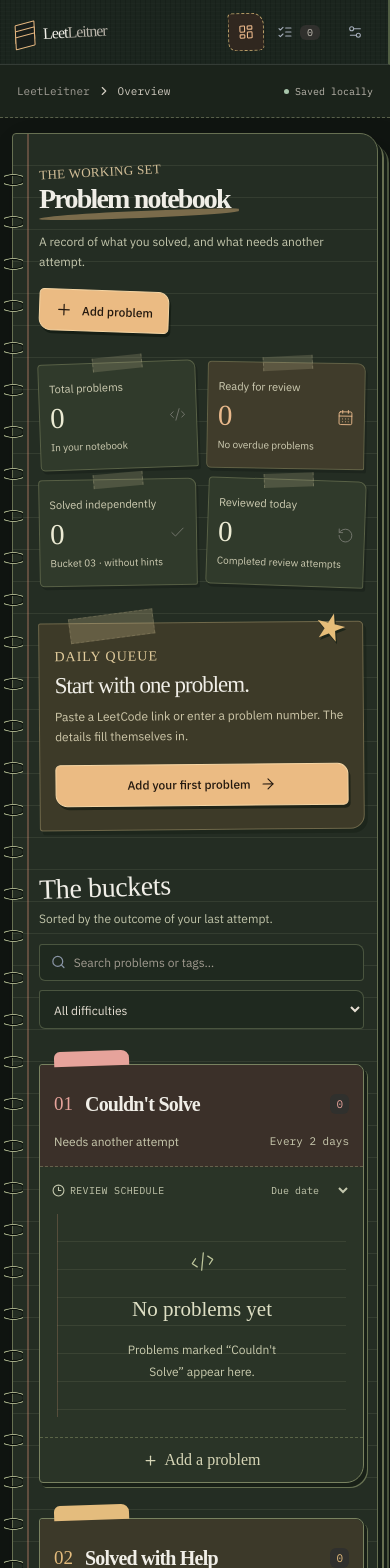
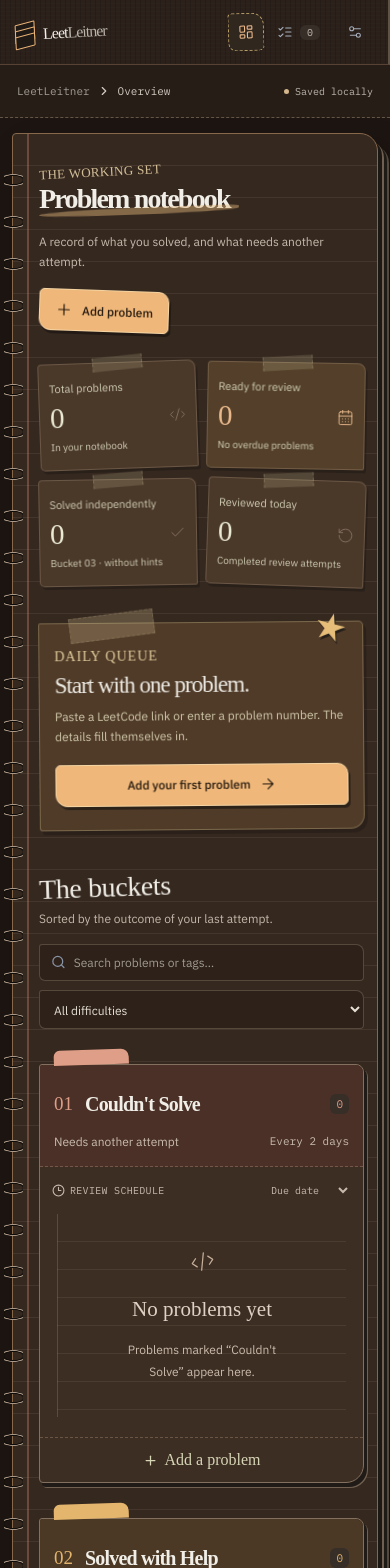
Before and after one commit to HadiYoussef2005/LeetLeitner, a React (Vite) app: page / in a window 390 px wide. Shown: the top 1568 px of the page. Built offline with nearby package versions, Linux system fonts and the light colour scheme.

Commit message:
Warm the notebook to autumn browns and add paper motion

```diff
--- a/src/workbench.css
+++ b/src/workbench.css
@@ -2,12 +2,12 @@
    Shared form/layout primitives live in style.css. */
 :root {
   font-family: "IBM Plex Sans", system-ui, sans-serif;
-  background: #131615;
+  background: #181411;
   color: #f0eee7;
   --muted: #a19e96;
-  --border: #343c36;
+  --border: #42382e;
   --accent: #ebbb83;
-  --green: #a8c6ac;
+  --green: #c6b7a8;
   --amber: #e4bc7d;
   --red: #e6a39b;
   --mono: "IBM Plex Mono", Consolas, monospace;
@@ -32,7 +32,7 @@ select:focus-visible {
 }
 .sidebar {
   width: 216px;
-  background: #181d1a;
+  background: #1f1a16;
   padding: 30px 17px;
   border-color: var(--border);
 }
@@ -69,7 +69,7 @@ main {
   height: 13px;
   border: 1.5px solid var(--accent);
   transform: skewY(-12deg);
-  background: #181d1a;
+  background: #1f1a16;
   border-radius: 1px;
   left: 0;
   top: 1px;
@@ -107,7 +107,7 @@ main {
 .nav-count,
 .bucket-count {
   font-family: var(--mono);
-  background: #30302d;
+  background: #362e27;
   border-radius: 6px;
   color: #c3beb4;
 }
@@ -132,7 +132,7 @@ main {
   font-size: 11px;
 }
 .local-note svg {
-  color: #a8a99b;
+  color: #b2a192;
   stroke-width: 1.5;
 }
 .sidebar-foot {
@@ -241,7 +241,7 @@ h1 {
 }
 .stats > div {
   border: 1px solid var(--border);
-  background: #1b201d;
+  background: #231d18;
   border-radius: 12px;
   padding: 20px;
   box-shadow: 0 3px 12px #00000012;
@@ -265,7 +265,7 @@ h1 {
 }
 .stats strong svg {
   width: 17px;
-  color: #767870;
+  color: #887360;
   stroke-width: 1.3;
 }
 .stats .accent,
@@ -279,7 +279,7 @@ h1 {
   line-height: 1.6;
 }
 .review-banner {
-  background: linear-gradient(110deg, #302b22, #222820);
+  background: linear-gradient(110deg, #302b22, #2a241e);
   border: 1px solid #5b5140;
   border-radius: 14px;
   padding: 27px 25px;
@@ -335,7 +335,7 @@ h1 {
 .search {
   border-color: #423f39;
   border-radius: 8px;
-  background: #1a1a19;
+  background: #1e1915;
 }
 .search input {
   font-size: 12px;
@@ -344,12 +344,12 @@ h1 {
 .filters select {
   font-size: 11px;
   border-radius: 8px;
-  background: #1a1a19;
+  background: #1e1915;
   border-color: #423f39;
 }
 input,
 select {
-  background: #20201e;
+  background: #241f1a;
   border-color: #47443e;
   border-radius: 8px;
   color: #e7e0d4;
@@ -364,8 +364,8 @@ input::placeholder {
   gap: 16px;
 }
 .bucket {
-  background: #181d1a;
-  border-color: #343d36;
+  background: #1f1a16;
+  border-color: #42382f;
   border-radius: 12px;
   overflow: hidden;
   min-height: 340px;
@@ -378,7 +378,7 @@ input::placeholder {
 .bucket.red .bucket-header,
 .bucket.amber .bucket-header,
 .bucket.green .bucket-header {
-  background: #1e2520;
+  background: #27211c;
 }
 .bucket-header h3 {
   font-size: 15px;
@@ -426,8 +426,8 @@ input::placeholder {
   padding: 0 11px 8px;
 }
 .problem-card {
-  background: #242b25;
-  border: 1px solid #3b443b;
+  background: #2e2721;
+  border: 1px solid #4a3f35;
   border-radius: 9px;
   padding: 17px 15px 14px;
   margin-bottom: 10px;
@@ -437,7 +437,7 @@ input::placeholder {
     border-color 0.15s;
 }
 .problem-card:hover {
-  background: #2b342c;
+  background: #382f27;
   border-color: #9b7a58;
   transform: none;
 }
@@ -460,8 +460,8 @@ input::placeholder {
   padding: 3px 5px;
 }
 .difficulty.easy {
-  background: #273027;
-  color: #bfd8bc;
+  background: #332b24;
+  color: #d8cabc;
 }
 .difficulty.medium {
   background: #332d22;
@@ -474,8 +474,8 @@ input::placeholder {
 .tags span {
   font-family: var(--mono);
   font-size: 11px;
-  background: #2d352d;
-  border: 1px solid #424b3e;
+  background: #393129;
+  border: 1px solid #504439;
   color: #bfb5a4;
   border-radius: 6px;
   padding: 2px 5px;
@@ -544,7 +544,7 @@ input::placeholder {
 .queue-list {
   border-radius: 6px;
   border-color: #423c32;
-  background: #1a1a19;
+  background: #1e1915;
 }
 .queue-row {
   border-color: #36312b;
@@ -570,7 +570,7 @@ footer {
   margin-top: 27px;
 }
 dialog {
-  background: #1c1c1b;
+  background: #201b17;
   border-color: #5b5143;
   border-radius: 16px;
   padding: 30px;
@@ -950,7 +950,7 @@ progress {
   border-top-color: var(--amber);
 }
 .bucket.green .bucket-header {
-  background: #202b23;
+  background: #2c251f;
   border-top-color: var(--green);
 }
 .bucket.red .bucket-number {
@@ -1039,14 +1039,14 @@ progress {
   --hand: "Segoe Print", "Bradley Hand", cursive;
 }
 .app-shell {
-  background: #101511;
+  background: #16120f;
 }
 .sidebar {
   background:
     repeating-linear-gradient(0deg, #ffffff03 0 1px, transparent 1px 4px),
-    repeating-linear-gradient(90deg, #0002 0 1px, transparent 1px 5px), #1b251e;
+    repeating-linear-gradient(90deg, #0002 0 1px, transparent 1px 5px), #25201b;
   box-shadow: inset -8px 0 15px #0005;
-  border-right: 2px solid #526044;
+  border-right: 2px solid #605244;
 }
 .brand {
   font-family: var(--hand);
@@ -1066,8 +1066,8 @@ progress {
   transform: rotate(-2deg);
 }
 .topbar {
-  border-bottom: 1px dashed #59604a;
-  background: #1b231b;
+  border-bottom: 1px dashed #635547;
+  background: #241f1a;
 }
 .main-content {
   position: relative;
@@ -1075,7 +1075,7 @@ progress {
   margin: 22px 24px 30px 18px;
   max-width: 1450px;
   padding: 45px 30px 30px 64px;
-  background-color: #242d23;
+  background-color: #2f2821;
   background-image:
     linear-gradient(
       90deg,
@@ -1083,14 +1083,14 @@ progress {
       #d38c7259 39px 41px,
       transparent 41px
     ),
-    repeating-linear-gradient(transparent 0 31px, #c6cda719 31px 32px);
-  border: 1px solid #677052;
+    repeating-linear-gradient(transparent 0 31px, #cdb9a719 31px 32px);
+  border: 1px solid #716051;
   border-radius: 4px 18px 22px 4px;
   box-shadow:
-    4px 5px 0 #141c15,
-    6px 7px 0 #687052,
-    9px 10px 0 #161e17,
-    11px 12px 0 #4a543e,
+    4px 5px 0 #1c1814,
+    6px 7px 0 #716051,
+    9px 10px 0 #1e1a16,
+    11px 12px 0 #55493d,
     14px 18px 30px #0006;
 }
 .main-content::before {
@@ -1103,9 +1103,9 @@ progress {
   background: radial-gradient(
       ellipse 14px 6px at center,
       transparent 0 9px,
-      #080e09 10px 11px,
-      #a3aa86 12px 13px,
-      #1c261c 14px,
+      #0e0b08 10px 11px,
+      #aa9786 12px 13px,
+      #27211b 14px,
       transparent 15px
     )
     center top / 31px 42px repeat-y;
@@ -1142,13 +1142,13 @@ h1::after {
   margin-top: -9px;
 }
 .page-heading p {
-  color: #c4c7ad;
+  color: #c7baad;
   max-width: 480px;
 }
 .primary {
   border-radius: 5px 11px 5px 12px;
   border: 1px solid #f5d5a4;
-  box-shadow: 2px 3px 0 #0e160e99;
+  box-shadow: 2px 3px 0 #16120e99;
 }
 .page-heading > .primary {
   transform: rotate(2deg);
@@ -1162,10 +1162,10 @@ h1::after {
 .stats > div {
   position: relative;
   padding: 17px;
-  background: #303a2b;
-  border: 1px solid #a3aa7959;
+  background: #3b322a;
+  border: 1px solid #aa917959;
   border-radius: 4px 8px 2px 5px;
-  box-shadow: 2px 3px 0 #131a1466;
+  box-shadow: 2px 3px 0 #1a161366;
 }
 .stats > div:first-child {
   padding-left: 17px;
@@ -1180,7 +1180,7 @@ h1::after {
 }
 .stats > div:last-child {
   transform: rotate(2deg);
-  border-right: 1px solid #a3aa7959;
+  border-right: 1px solid #aa917959;
 }
 .stats > div::before {
   content: "";
@@ -1212,7 +1212,7 @@ h1::after {
   background: #3d3a28;
   border: 1px solid #b2a57670;
   border-radius: 2px 5px 14px 3px;
-  box-shadow: 3px 4px 0 #10180f55;
+  box-shadow: 3px 4px 0 #18130f55;
   padding: 26px 22px;
   margin-bottom: 40px;
   transform: rotate(-0.5deg);
@@ -1236,7 +1236,7 @@ h1::after {
   font-size: 37px;
   color: #e6bd79;
   transform: rotate(15deg);
-  text-shadow: 2px 2px #1d2519;
+  text-shadow: 2px 2px #251f19;
   pointer-events: none;
 }
 .review-banner h2 {
@@ -1266,12 +1266,12 @@ h1::after {
   transform: rotate(-2deg);
 }
 .collection-heading > div > span {
-  color: #c1c5aa;
+  color: #c5b7aa;
 }
 .search,
 .filters select {
-  background: #1f291f;
-  border-color: #8c997064;
+  background: #2a241e;
+  border-color: #99847064;
   border-radius: 3px 8px 4px 6px;
 }
 .buckets {
@@ -1281,17 +1281,17 @@ h1::after {
 .bucket {
   position: relative;
   overflow: visible;
-  border: 1px solid #798260;
+  border: 1px solid #84705e;
   border-radius: 3px 8px 18px 4px;
-  background: #2a3427;
+  background: #352d26;
   box-shadow:
-    3px 4px 0 #182017,
-    4px 5px 0 #677152;
+    3px 4px 0 #201b17,
+    4px 5px 0 #726151;
 }
 .bucket-header {
   padding: 23px 14px 17px;
   border-top: 0;
-  border-bottom: 1px dashed #a7ab7e66;
+  border-bottom: 1px dashed #ab947e66;
   border-radius: 3px 8px 0 0;
 }
 .bucket-header h3 {
@@ -1324,7 +1324,7 @@ h1::after {
   background: #3c3929;
 }
 .bucket.green .bucket-header {
-  background: #2c3c2d;
+  background: #3d342b;
 }
 .bucket-number {
   font-family: var(--hand);
@@ -1332,21 +1332,21 @@ h1::after {
 }
 .bucket-header p,
 .bucket-header p span {
-  color: #c9c9ae;
+  color: #c9bbae;
 }
 .bucket-sort {
   padding: 12px;
 }
 .bucket-sort > span,
 .bucket-sort select {
-  color: #c3c7ad;
+  color: #c7baad;
 }
 .bucket-content {
   padding: 0 12px 8px;
 }
 .problem-card {
   position: relative;
-  background-color: #343e2d;
+  background-color: #3f352c;
   background-image:
     linear-gradient(
       90deg,
@@ -1354,12 +1354,12 @@ h1::after {
       #db9a7438 11px 12px,
       transparent 12px
     ),
-    repeating-linear-gradient(transparent 0 27px, #d2d7aa18 27px 28px);
-  border: 1px solid #89926788;
+    repeating-linear-gradient(transparent 0 27px, #d4c0ac18 27px 28px);
+  border: 1px solid #927c6788;
   border-radius: 2px 4px 9px 3px;
   padding: 15px 12px 12px 21px;
   margin-bottom: 12px;
-  box-shadow: 2px 3px 0 #121b1266;
+  box-shadow: 2px 3px 0 #1b161266;
 }
 .problem-card:nth-child(3n + 1) {
   transform: rotate(-0.6deg);
@@ -1368,7 +1368,7 @@ h1::after {
   transform: rotate(0.7deg);
 }
 .problem-card:hover {
-  background-color: #3d4934;
+  background-color: #493e34;
   border-color: #d5bd86;
 }
 .problem-card h4 {
@@ -1381,30 +1381,30 @@ h1::after {
 }
 .card-top,
 .card-bottom {
-  color: #d0d0ae;
+  color: #d0beae;
 }
 .card-bottom {
-  border-top: 1px dashed #ccd2a738;
+  border-top: 1px dashed #d2bca738;
 }
 .tags span {
-  background: #25312199;
+  background: #31292199;
   border: 0;
   border-radius: 2px;
-  color: #d7d8b9;
+  color: #d8c8b9;
 }
 .bucket-add {
   font-family: var(--hand);
   font-size: 16px;
   color: #d6d5b6;
-  border-top: 1px dashed #a1ac7566;
+  border-top: 1px dashed #ac907566;
 }
 .bucket-add:hover {
-  background: #36442e;
+  background: #44392e;
 }
 .empty-bucket {
   background: repeating-linear-gradient(
     transparent 0 27px,
-    #d2d7aa18 27px 28px
+    #d4c0ac18 27px 28px
   );
   border-left: 1px solid #d6987640;
   margin: 0 5px 12px;
@@ -1413,25 +1413,25 @@ h1::after {
 .empty-bucket h4 {
   font-family: var(--hand);
   font-size: 21px;
-  color: #dedfc4;
+  color: #dfd1c4;
 }
 .empty-bucket p {
-  color: #c9cbae;
+  color: #cbbcae;
   font-size: 12px;
 }
 .empty-bucket svg {
-  color: #bdc59b;
+  color: #c5af9b;
   transform: rotate(-12deg);
 }
 footer {
-  border-top: 1px dashed #929d6e88;
-  color: #bcc3a3;
+  border-top: 1px dashed #9d856e88;
+  color: #c3b2a3;
 }
 dialog {
   background:
-    repeating-linear-gradient(transparent 0 31px, #c6cda70b 31px 32px), #252d23;
+    repeating-linear-gradient(transparent 0 31px, #cdb9a70b 31px 32px), #2f2821;
   border-radius: 4px 15px 13px 4px;
-  border: 1px solid #788461;
+  border: 1px solid #86725f;
   border-left: 5px solid #b59a71;
 }
 .modal-head h2 {
@@ -1476,10 +1476,10 @@ dialog {
     gap: 13px;
   }
   .stats > div:nth-child(2) {
-    border-right: 1px solid #a3aa7959;
+    border-right: 1px solid #aa917959;
   }
   .stats > div:nth-child(-n + 2) {
-    border-bottom: 1px solid #a3aa7959;
+    border-bottom: 1px solid #aa917959;
   }
 }
 @media (max-width: 480px) {
@@ -1537,3 +1537,165 @@ dialog {
     font-size: 16px;
   }
 }
+
+/* Autumn leather and cocoa paper, with small, finite notebook motions. */
+:root {
+  background: #1d1511;
+  --accent: #efb779;
+  --green: #d4b78c;
+  --amber: #e4b56d;
+  --red: #df9e87;
+  --border: #574234;
+}
+.app-shell {
+  background: #1d1511;
+}
+.sidebar {
+  background-color: #2b201a;
+}
+.topbar {
+  background: #271d17;
+}
+.main-content {
+  background-color: #35281f;
+  border-color: #87684b;
+}
+.bucket.red .bucket-header {
+  background: #4a3027;
+}
+.bucket.amber .bucket-header {
+  background: #4b3926;
+}
+.bucket.green .bucket-header {
+  background: #413526;
+}
+.difficulty.easy {
+  background: #483d2d;
+  color: #ead4b0;
+}
+.dot.green {
+  background: #d4b78c;
+}
+.stats > div {
+  background-color: #4a3829;
+}
+.stats > div:nth-child(2) {
+  background-color: #54402a;
+}
+.review-banner {
+  background-color: #503b29;
+}
+.problem-card {
+  background-color: #49372a;
+}
+.problem-card:hover {
+  background-color: #574230;
+}
+.bucket {
+  background-color: #3d2e23;
+}
+.search,
+.filters select,
+input,
+select {
+  background-color: #2d211a;
+}
+.bucket-add:hover {
+  background-color: #513b29;
+}
+dialog {
+  background-color: #38291f;
+}
+@media (prefers-reduced-motion: no-preference) {
+  .main-content {
+    transform-origin: left top;
+    animation: journal-open 520ms ease-out both;
+  }
+  h1::after {
+    transform-origin: left;
+    animation: pencil-underline 700ms 200ms ease-out both;
+  }
+  .stats > div {
+    animation: note-place 400ms ease-out both;
+  }
+  .stats > div:nth-child(2) {
+    animation-delay: 70ms;
+  }
+  .stats > div:nth-child(3) {
+    animation-delay: 140ms;
+  }
+  .stats > div:nth-child(4) {
+    animation-delay: 210ms;
+  }
+  .problem-card {
+    transition:
+      translate 180ms ease,
+      box-shadow 180ms ease,
+      background-color 180ms ease;
+  }
+  .problem-card:hover,
+  .problem-card:focus-visible {
+    translate: 0 -3px;
+    box-shadow: 3px 7px 5px #160d0966;
+  }
+  .bucket-header::before {
+    transform-origin: bottom left;
+    transition: transform 180ms ease;
+  }
+  .bucket:focus-within .bucket-header::before,
+  .bucket:hover .bucket-header::before {
+    transform: rotate(-6deg) translateY(-2px);
+  }
+  .primary {
+    transition:
+      translate 160ms ease,
+      box-shadow 160ms ease;
+  }
+  .primary:hover:not(:disabled) {
+    translate: 0 -2px;
+    box-shadow: 3px 5px 0 #160d0980;
+  }
+  .primary:active:not(:disabled) {
+    translate: 0 1px;
+  }
+  dialog[open] {
+    transform-origin: 15% top;
+    animation: journal-open 260ms ease-out both;
+  }
+}
+@keyframes journal-open {
+  from {
+    transform: perspective(1600px) rotateY(-3deg) translateX(-5px);
+  }
+  to {
+    transform: perspective(1600px) rotateY(0) translateX(0);
+  }
+}
+@keyframes note-place {
+  from {
+    translate: 0 -9px;
+  }
+  to {
+    translate: 0 0;
+  }
+}
+@keyframes pencil-underline {
+  from {
+    scale: 0 1;
+  }
+  to {
+    scale: 1 1;
+  }
+}
+@media (prefers-reduced-motion: reduce) {
+  .main-content,
+  h1::after,
+  .stats > div,
+  dialog,
+  .problem-card,
+  .primary,
+  .bucket-header::before {
+    animation: none;
+    transition: none;
+  }
+}
```
